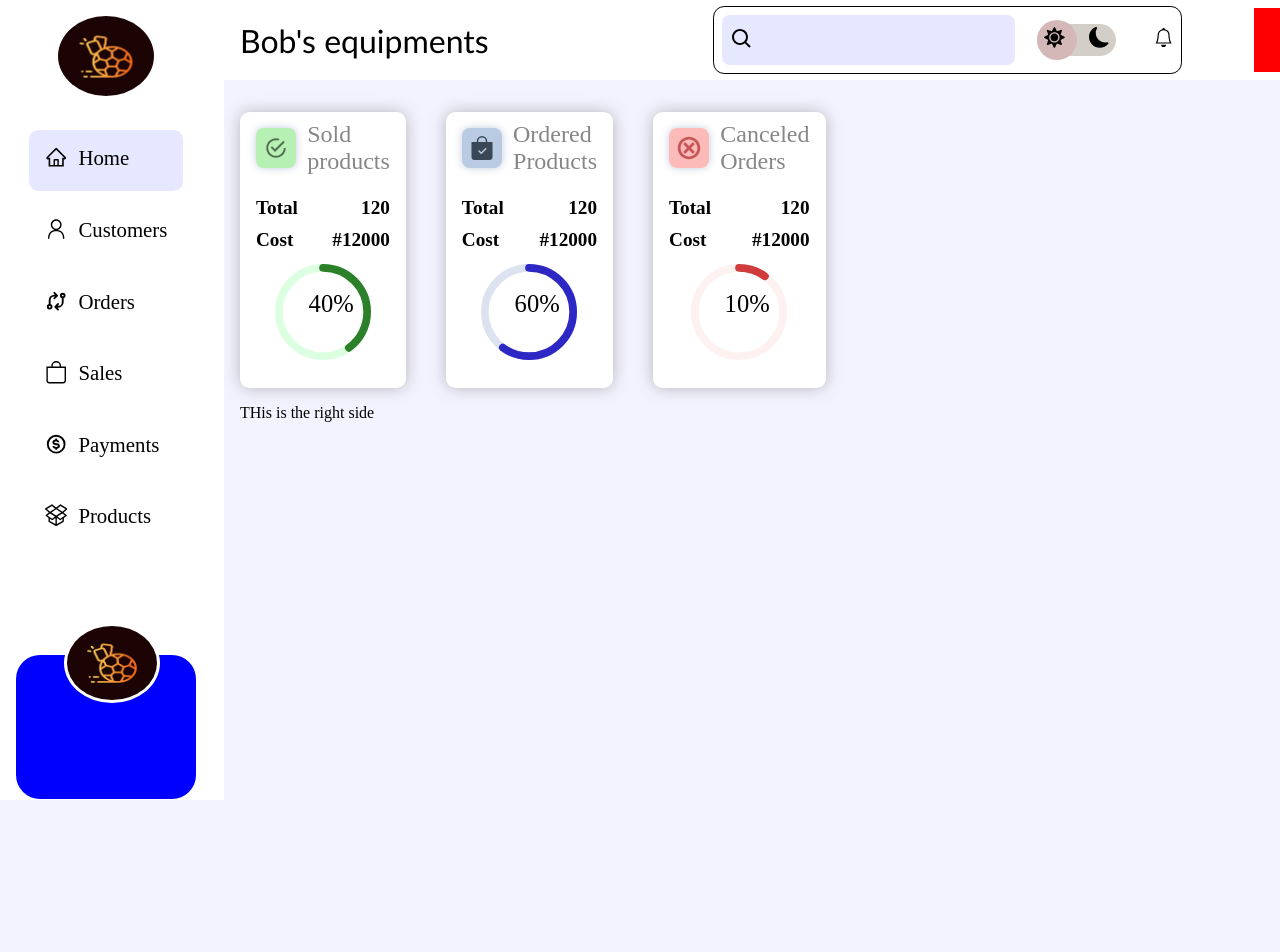
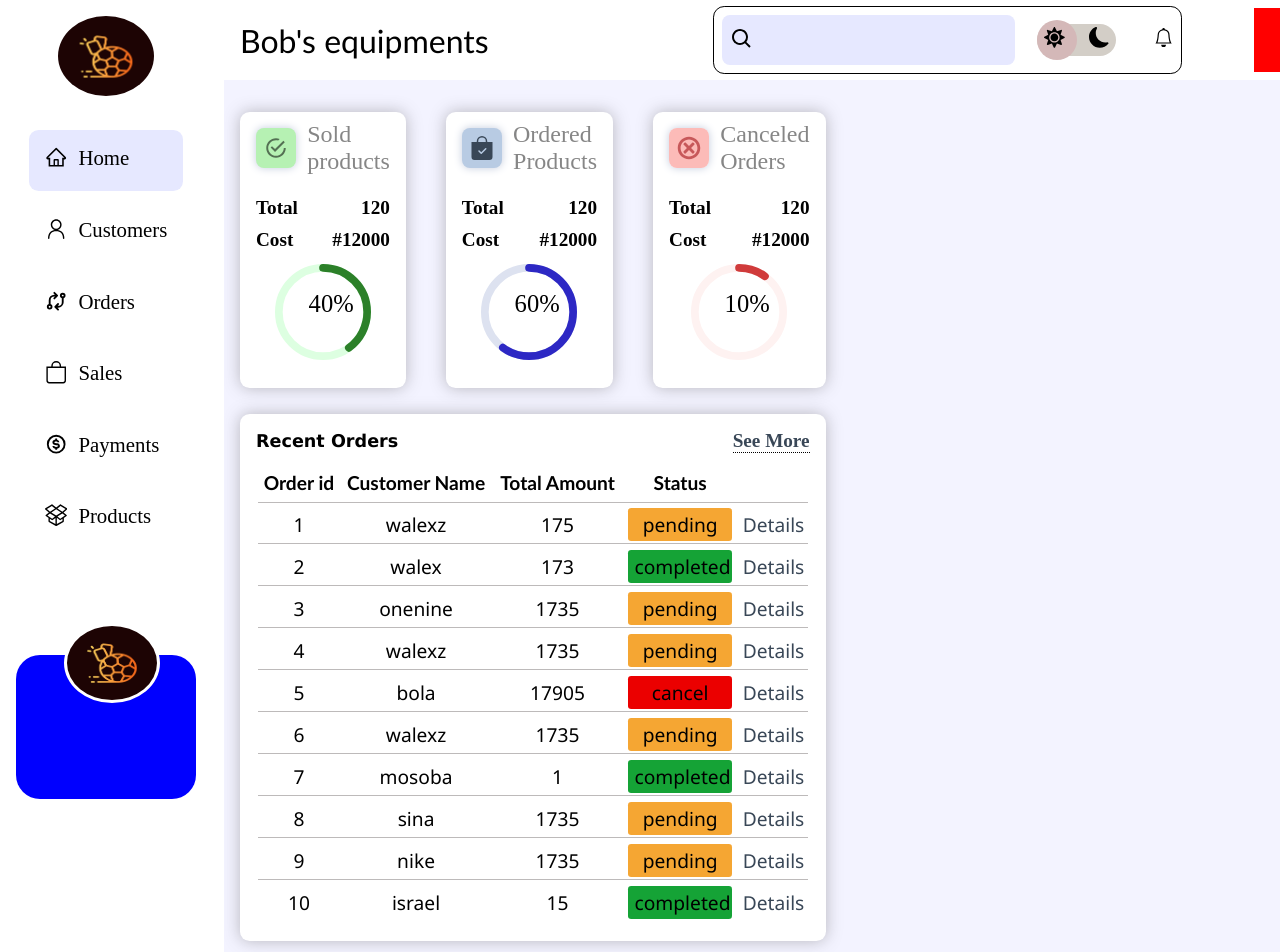
Before and after one commit to Walexz01/bob-sport, a React (Create React App) app in the folder client/: page / in a window 1280 px wide. Shown: the top 952 px of the page. Before the commit the page ends 800 px from the top, so only its background shows below. Built offline with nearby package versions, Linux system fonts and the light colour scheme.

Commit message:
complete the recent orders table that should be in the home page

```diff
--- a/client/src/App.css
+++ b/client/src/App.css
@@ -9,6 +9,11 @@
   --card__shadow: 0rem 0rem 1rem rgba(87, 84, 84, 0.39);
   --icon__shadow: 0rem 0rem .5rem #c4ccdd;
   --color__muted:rgba(0, 0, 0, 0.473);
+  --color__success:#15a336;
+  --color__pending:#f5a633;
+  --color__cancel:#EB0000;
+  --color__link:#394757;
+  --card__radius:.6rem;
 
 }
 .App{
@@ -21,6 +26,9 @@ img{
   width: 100%;
   display: block;
   object-fit: cover;
+}
+a{
+  color: var(--color__link);
 }
 body{
   background: #f3f3ff;
@@ -247,7 +255,7 @@ nav{
 /* this is the style for the card component */
 .card{
   background: white;
-  border-radius: .6rem;
+  border-radius: var(--card__radius);
   box-shadow: var(--card__shadow);
   padding: 1rem;
 }
--- a/client/src/Pages/Home/Home.jsx
+++ b/client/src/Pages/Home/Home.jsx
@@ -1,7 +1,9 @@
 import React from 'react'
 import Storeinfo from '../../components/Storeinfo'
+import { Link } from 'react-router-dom'
 // import Circular_progress
 import "./home.css"
+import Ordertablebody from '../../components/Ordertablebody'
 
 
 
@@ -11,16 +13,33 @@ const Home = () => {
     <div className='home_page_container'>
       {/* this is the right side for the home page */}
       <div className="right">
-
         <div className="right__top__container">
           {/* store__info__cards */}
           <Storeinfo/>
         </div>
-
-        <div className="recent__orders">
+        <div className="right__bottom__container">
+          {/* recent__orders starts */}
+          <div className="recent__orders">
+            <div className="recent__orders--top">
+              <h2>Recent Orders</h2>
+              <Link to='/orders'>See More</Link>
+            </div>
+            <table>
+              <thead>
+                <tr>
+                  <th>Order id</th>
+                  <th>Customer Name</th>
+                  <th>Total Amount </th>
+                  <th>Status </th>
+                  <th> </th>
+                </tr>
+              </thead>
+                <Ordertablebody/>
+            </table>
+          </div>
+          {/* recent__orders ends */}
 
         </div>
-        THis is the right side
       </div>
 
       {/* this is the left side for the home page */}
--- a/client/src/Pages/Home/home.css
+++ b/client/src/Pages/Home/home.css
@@ -76,3 +76,91 @@
 .circular__progress{
 text-align: center;
 }
+
+/* recent orders */
+.recent__orders{
+    background: #fff;
+    border-radius: var(--card__radius);
+    padding: 1rem;
+    box-shadow: var(--card__shadow);
+    width: 100%;
+    margin-top: .6rem;
+    cursor: pointer;
+
+}
+.recent__orders--top{
+    display: flex;
+    align-items: center;
+    justify-content: space-between;
+}
+.recent__orders h2{
+    font-size: 1.1rem;
+    font-family: Verdana, Geneva, Tahoma, sans-serif;
+}
+.recent__orders--top a{
+    font-size: 1.2rem;
+    font-weight: 600;
+    border-bottom: .1rem dotted black;
+}
+
+/* table */
+table{
+    padding-top: .5rem;
+    text-align: center;
+    width: 100%;
+    font-size: 1.2rem;
+}
+ table thead tr{
+    font-family: 'Gill Sans', 'Gill Sans MT', Calibri, 'Trebuchet MS', sans-serif;
+    font-weight: 500;
+}
+table tbody tr{
+    font-family: 'Segoe UI', Tahoma, Geneva, Verdana, sans-serif;
+    border-bottom: .1rem solid black;
+}
+ table tr{
+    position: relative;
+    color: black;
+    height: 2.5rem;
+}
+table tr small{
+    font-size: 1.2rem;
+    display: inline-block;
+    width: 6.5rem;
+}
+table tr::before{
+    content: '';
+    position: absolute;
+    height: .01rem;
+    width: 100%;
+    background: rgb(189, 186, 186);
+    left: 0;
+    right: 0;
+    bottom: 0;
+}
+table tbody tr:last-child::before{
+    height: 0;
+    width: 0;
+
+}
+tr td a{
+    transition: 2ms all ease-in;
+}
+tr td a:hover{
+    color: #a6adb6;
+}
+.completed{
+    background: var(--color__success);
+    padding: .2rem .4rem .2rem .4rem;
+    border-radius: .2rem;
+}
+.pending{
+    background: var(--color__pending);
+    padding: .2rem .4rem .2rem .4rem;
+    border-radius: .2rem;
+}
+.cancel{
+    background: var(--color__cancel);
+    padding: .2rem .4rem .2rem .4rem;
+    border-radius: .2rem;
+}
--- /dev/null
+++ b/client/src/components/Ordertablebody.jsx
@@ -0,0 +1,27 @@
+import React from 'react'
+import { Link } from 'react-router-dom'
+import { TableData } from '../data'
+const Ordertablebody = () => {
+  return (
+        <>
+          <tbody>
+        {
+          TableData.map(({Order_id,Customer_name,Total_amount,Status_name})=>{
+            return(
+                <tr key={Order_id}>
+                  <td>{Order_id}</td>
+                  <td>{Customer_name}</td>
+                  <td>{Total_amount}</td>
+                  <td><small  className={`${Status_name} == "pending"? 'pending'?${Status_name}=="completed"? 'completed': 'cancel'`}>{Status_name}</small></td>
+                  <td><Link>Details</Link></td>
+                </tr>
+            )
+          })
+        }
+        </tbody>
+
+        </>
+  )
+}
+
+export default Ordertablebody
--- a/client/src/data.js
+++ b/client/src/data.js
@@ -39,3 +39,63 @@ export const Links = [
         icon:<SlSocialDropbox/>
     }
 ]
+
+export const TableData =[
+    {
+        "Order_id":1,
+        "Customer_name":"walexz",
+        "Total_amount" :175,
+        "Status_name" :"pending"
+    },
+    {
+        "Order_id":2,
+        "Customer_name":"walex",
+        "Total_amount" :173,
+        "Status_name" :"completed"
+    },
+    {
+        "Order_id":3,
+        "Customer_name":"onenine",
+        "Total_amount" :1735,
+        "Status_name" :"pending"
+    },
+    {
+        "Order_id":4,
+        "Customer_name":"walexz",
+        "Total_amount" :1735,
+        "Status_name" :"pending"
+    },{
+        "Order_id":5,
+        "Customer_name":"bola",
+        "Total_amount" :17905,
+        "Status_name" :"cancel"
+    },
+    {
+        "Order_id":6,
+        "Customer_name":"walexz",
+        "Total_amount" :1735,
+        "Status_name" :"pending"
+    },{
+        "Order_id":7,
+        "Customer_name":"mosoba",
+        "Total_amount" :1,
+        "Status_name" :"completed"
+    },
+    {
+        "Order_id":8,
+        "Customer_name":"sina",
+        "Total_amount" :1735,
+        "Status_name" :"pending"
+    },{
+        "Order_id":9,
+        "Customer_name":"nike",
+        "Total_amount" :1735,
+        "Status_name" :"pending"
+    },
+    {
+        "Order_id":10,
+        "Customer_name":"israel",
+        "Total_amount" :15,
+        "Status_name" :"completed"
+    }
+]
```
